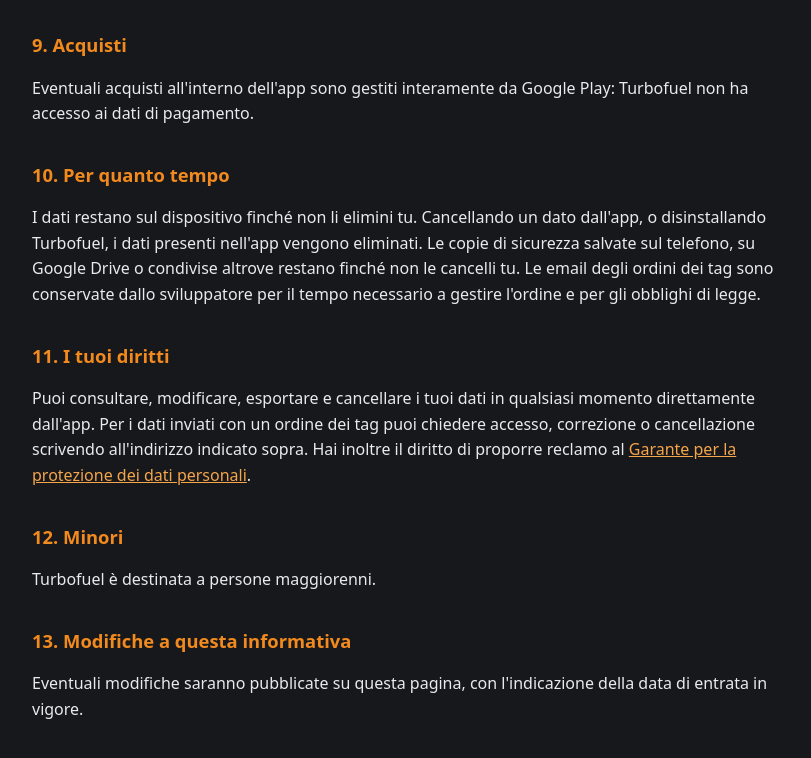
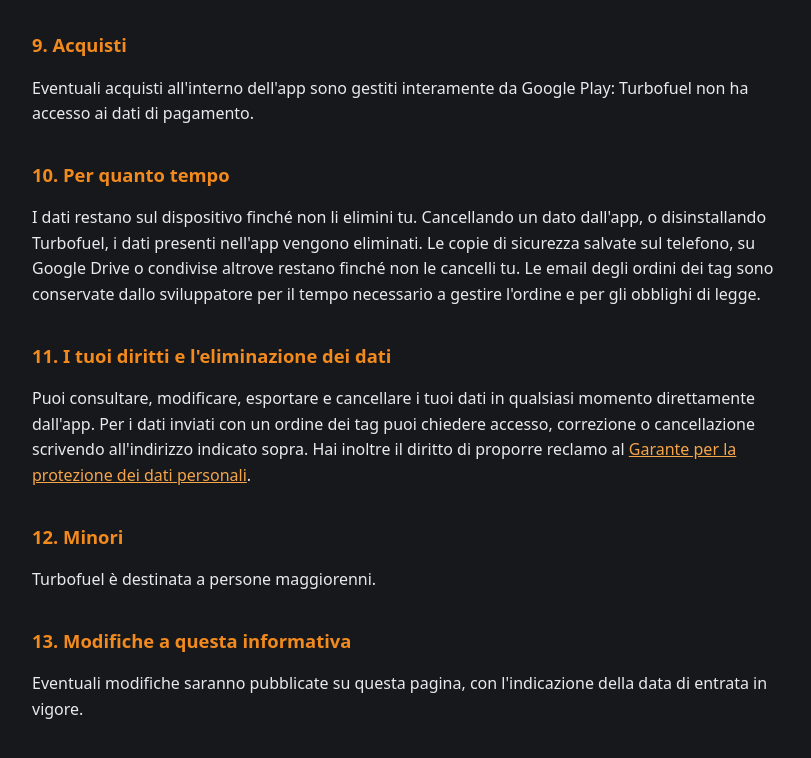
Before and after one commit to mpstudios56/turbofuel-privacy, a plain HTML site: page index.html in a window 1280 px wide. Shown: the part 2175-2933 px from the top of the page, without its empty margins (228-1039 px from the left). Drawn offline with Linux system fonts and the light colour scheme.

Commit message:
Istruzioni per chiedere l'eliminazione dei dati
Co-Authored-By: Claude Opus 5.5 <noreply@anthropic.com>

```diff
--- a/index.html
+++ b/index.html
@@ -101,7 +101,7 @@ Turbofuel, i dati presenti nell'app vengono eliminati. Le copie di sicurezza sal
 o condivise altrove restano finché non le cancelli tu. Le email degli ordini dei tag sono conservate dallo
 sviluppatore per il tempo necessario a gestire l'ordine e per gli obblighi di legge.</p>
 
-<h2>11. I tuoi diritti</h2>
+<h2 id="eliminazione">11. I tuoi diritti e l'eliminazione dei dati</h2>
 <p>Puoi consultare, modificare, esportare e cancellare i tuoi dati in qualsiasi momento direttamente dall'app.
 Per i dati inviati con un ordine dei tag puoi chiedere accesso, correzione o cancellazione scrivendo
 all'indirizzo indicato sopra. Hai inoltre il diritto di proporre reclamo al
```
